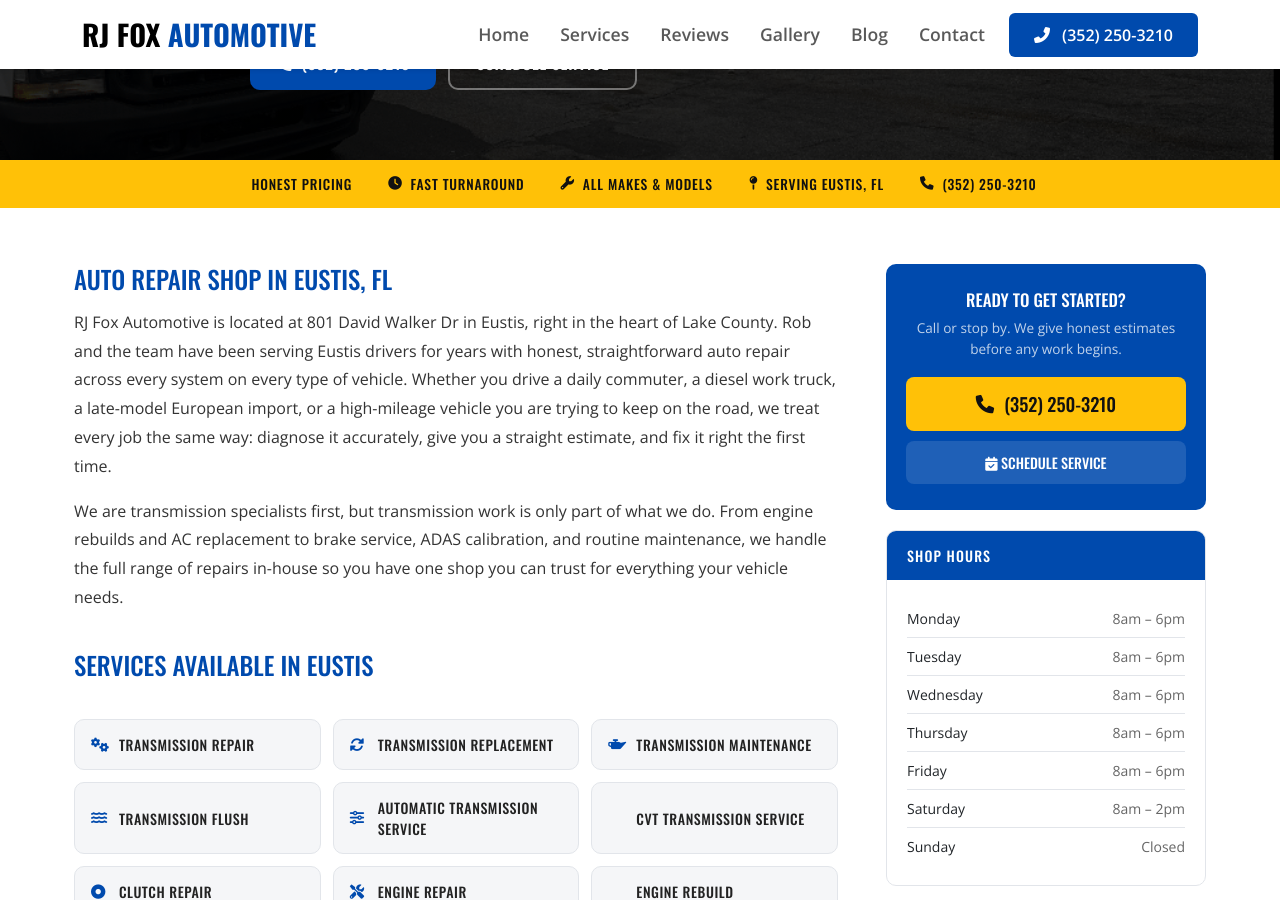
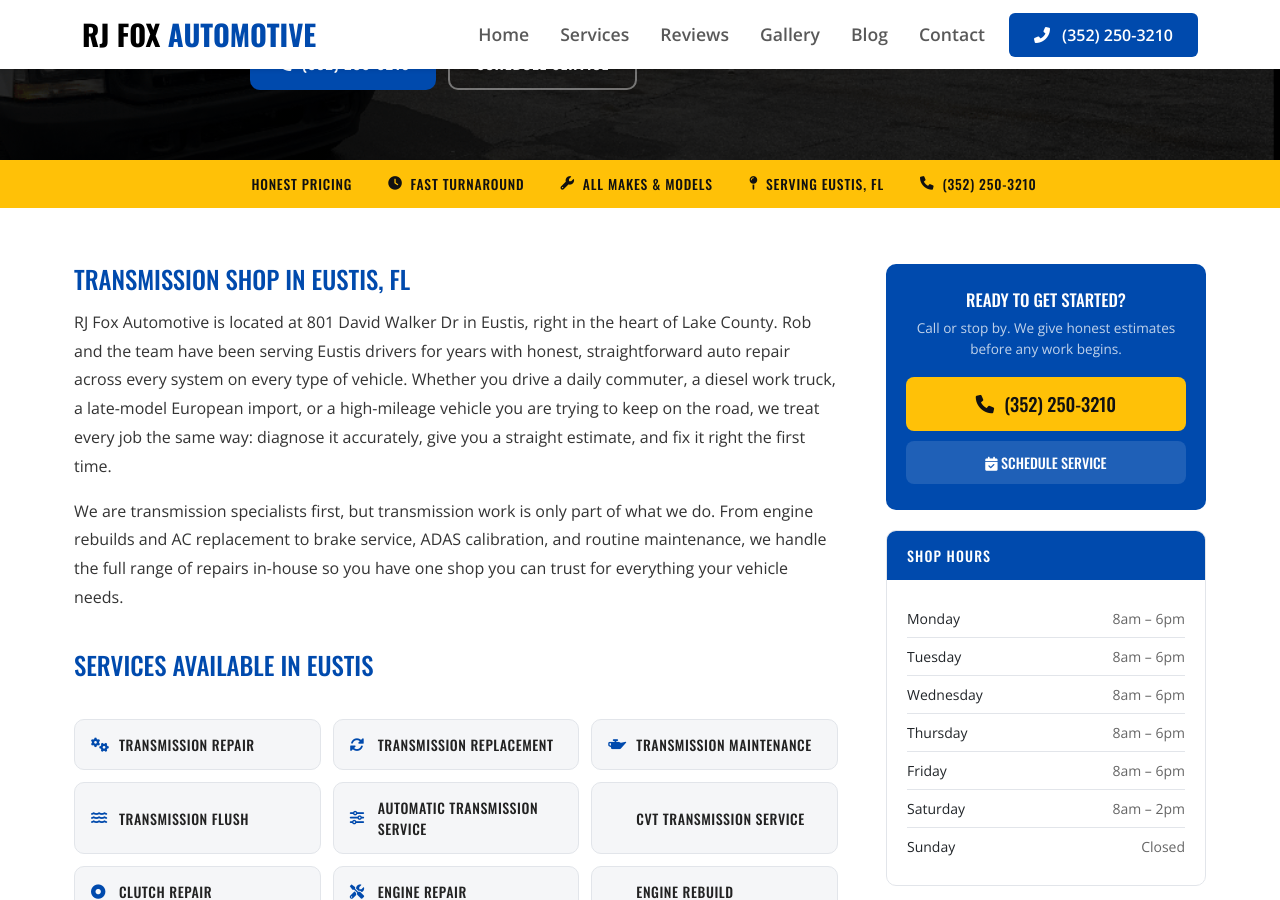
Before and after one commit to JamesBrownR/RJ-Fox-Automotive, a Jekyll site: the page built from service-areas/eustis-fl/index.html, in a window 1280 px wide and 900 px high, scrolled down 356 px. Built offline with Jekyll 4.4.1, drawn with Linux system fonts in a browser that asks for light colours.

Commit message:
Update index.html

```diff
--- a/service-areas/eustis-fl/index.html
+++ b/service-areas/eustis-fl/index.html
@@ -9,7 +9,7 @@
 cta_body: "Stop by 801 David Walker Dr or call us to schedule. Honest estimates before any work begins."
 ---
 
-<h2>Auto Repair Shop in Eustis, FL</h2>
+<h2>Transmission Shop in Eustis, FL</h2>
 
 <p>RJ Fox Automotive is located at 801 David Walker Dr in Eustis, right in the heart of Lake County. Rob and the team have been serving Eustis drivers for years with honest, straightforward auto repair across every system on every type of vehicle. Whether you drive a daily commuter, a diesel work truck, a late-model European import, or a high-mileage vehicle you are trying to keep on the road, we treat every job the same way: diagnose it accurately, give you a straight estimate, and fix it right the first time.</p>
 
```
